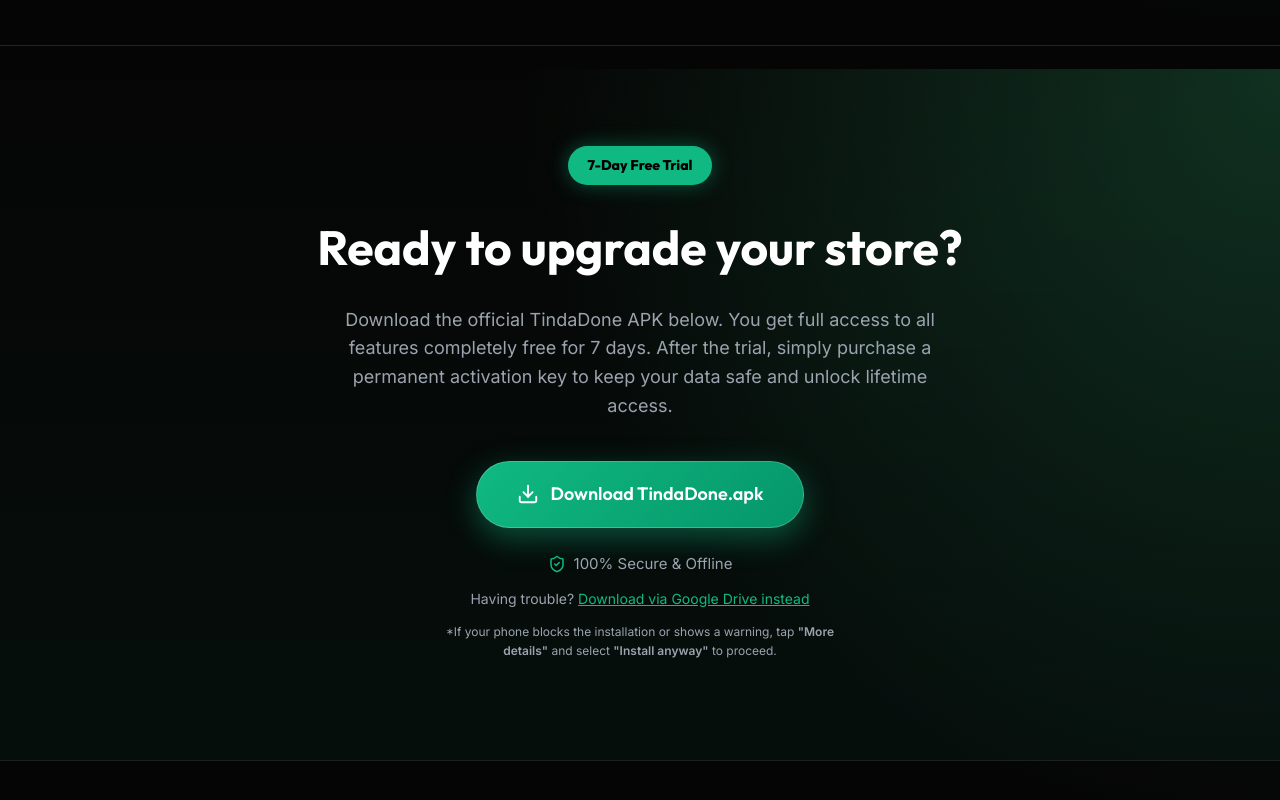
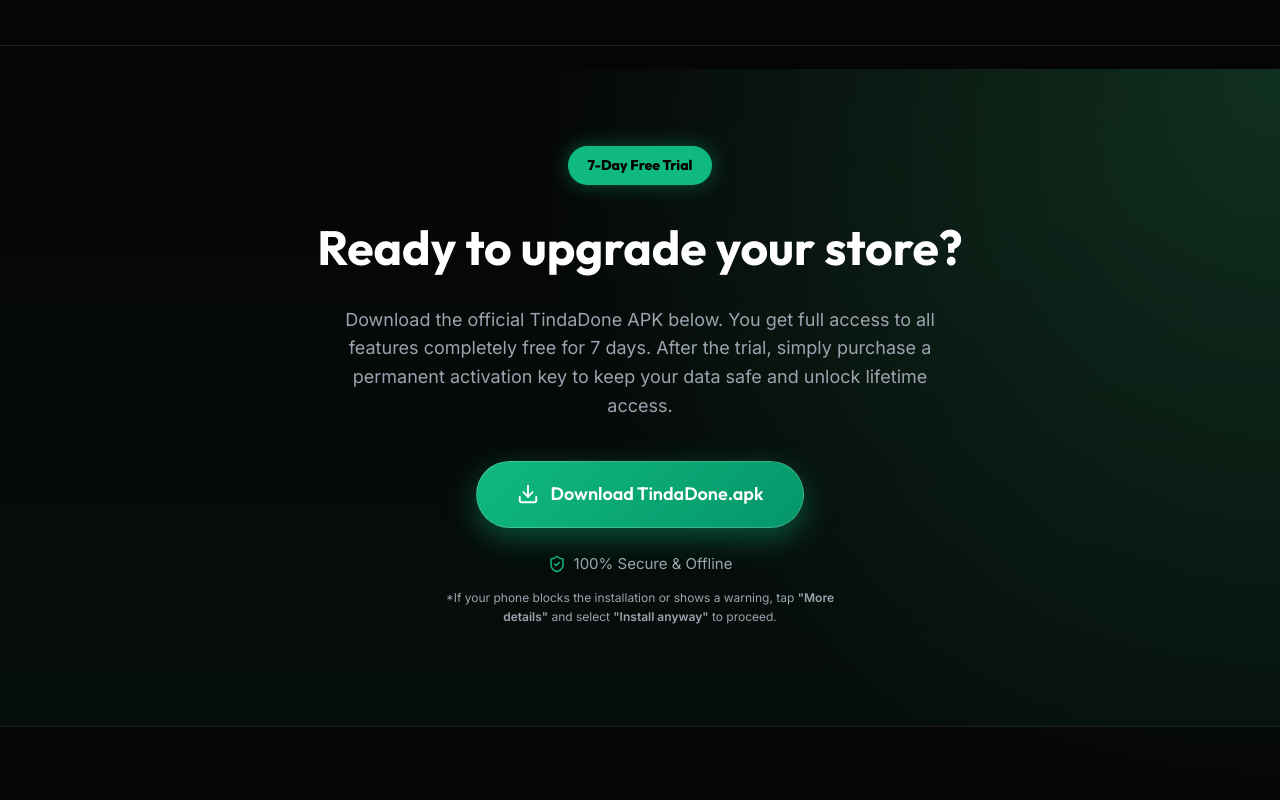
Before and after one commit to Carlwyne-Dev/tinda-done-web, a React (Vite) app: page / in a window 1280 px wide. Shown: the part 2331-3131 px from the top of the page. Built offline with nearby package versions, Linux system fonts and the light colour scheme.

Commit message:
Point download directly to drive and remove old favicon svg

```diff
--- a/src/App.tsx
+++ b/src/App.tsx
@@ -300,9 +300,10 @@
             Download the official TindaDone APK below. You get full access to all features completely free for 7 days. After the trial, simply purchase a permanent activation key to keep your data safe and unlock lifetime access.
           </motion.p>
           <motion.a
-            href="/tindadone.apk"
+            href="https://drive.google.com/uc?export=download&id=1n6hLwDRd3CwjfWi6rrBMbLACEYxeAV8a"
             className="btn-primary"
-            download="tindadone.apk"
+            target="_blank"
+            rel="noreferrer"
             whileHover={{ scale: 1.05, boxShadow: '0 0 40px rgba(16, 185, 129, 0.6)' }}
             whileTap={{ scale: 0.95 }}
           >
@@ -311,9 +312,6 @@
           </motion.a>
           <p style={{ marginTop: '24px', fontSize: '15px', display: 'flex', alignItems: 'center', justifyContent: 'center', gap: '8px', color: 'var(--text-muted)' }}>
             <ShieldCheck size={18} color="#10b981" /> 100% Secure & Offline
-          </p>
-          <p style={{ marginTop: '12px', fontSize: '14px', color: 'var(--text-muted)' }}>
-            Having trouble? <a href="https://drive.google.com/uc?export=download&id=1n6hLwDRd3CwjfWi6rrBMbLACEYxeAV8a" target="_blank" rel="noreferrer" style={{ color: 'var(--primary)', textDecoration: 'underline' }}>Download via Google Drive instead</a>
           </p>
           <p style={{ marginTop: '12px', fontSize: '12px', color: 'var(--text-muted)', maxWidth: '400px', margin: '12px auto 0' }}>
             *If your phone blocks the installation or shows a warning, tap <strong>"More details"</strong> and select <strong>"Install anyway"</strong> to proceed.
```
Also changed, not shown: public/favicon.svg (deleted).
